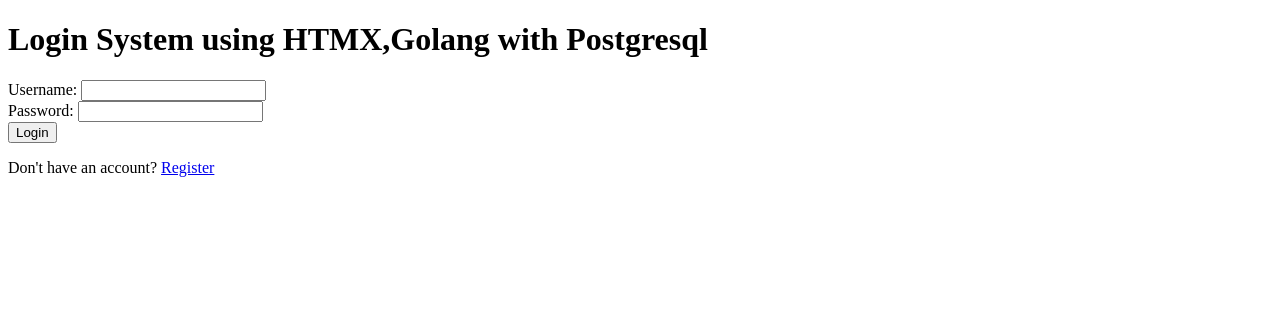
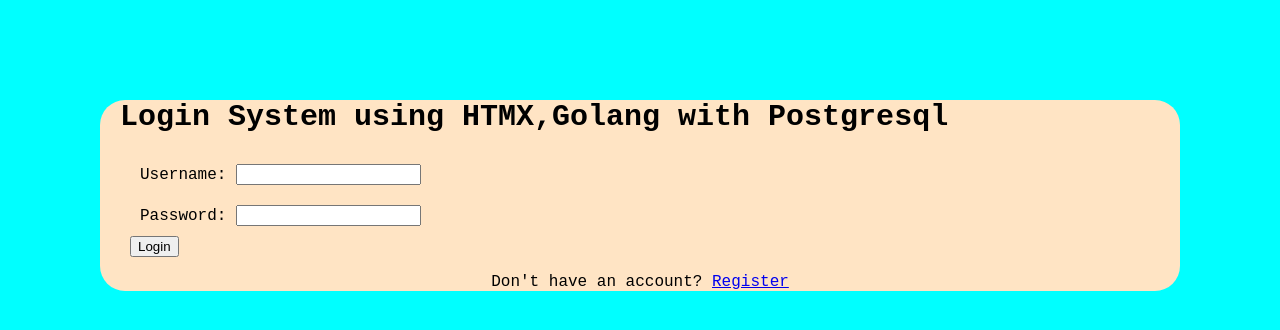
Before and after one commit to ChornChhery/Full-Stack, a plain HTML site: page index.html in a window 1280 px wide. Drawn offline with nearby package versions, Linux system fonts and the light colour scheme.

Commit message:
Update main.go and create style

```diff
--- a/index.html
+++ b/index.html
@@ -4,14 +4,13 @@
     <meta charset="UTF-8">
     <meta name="viewport" content="width=device-width, initial-scale=1.0">
     <title>Login</title>
-    <link rel="stylesheet" href="">
-
+    <link rel="stylesheet" href="./style/style.css">
+    <script src="https://unpkg.com/htmx.org@2.0.4" integrity="sha384-HGfztofotfshcF7+8n44JQL2oJmowVChPTg48S+jvZoztPfvwD79OC/LTtG6dMp+" crossorigin="anonymous"></script>
 </head>
 <body>
     <div class="container">
         <h1>Login System using HTMX,Golang with Postgresql</h1>
         <div id="message-area"></div>
-
 
         <form hx-post="/index" hx-target="#message-area" hx-swap="innerHTML">
             <div class="form-group">
--- /dev/null
+++ b/style/style.css
@@ -0,0 +1,38 @@
+body{
+    margin: 0;
+    padding: 0;
+    box-sizing: border-box;
+    font-family: 'Courier New', Courier, monospace;
+    background-color: aqua;
+}
+
+
+.container{
+    background-color:bisque;
+    margin: 100px;
+    border-radius: 25px;
+    max-width: 1800px;
+}
+
+h1{
+    font-size: 30px;
+    width: 100%;
+    margin: 0 20px 20px 20px;
+    font-weight: 700;
+    color: rgb(0, 0, 0);
+}
+
+
+form{
+    margin: 0 30px;
+
+    .form-group{
+        padding: 10px;
+        width: 100%;
+    }
+}
+
+p{
+    text-align: center;
+    justify-content: center;
+}
```
Also changed, not shown: register.html (+2 -0 lines), 1 other file.
